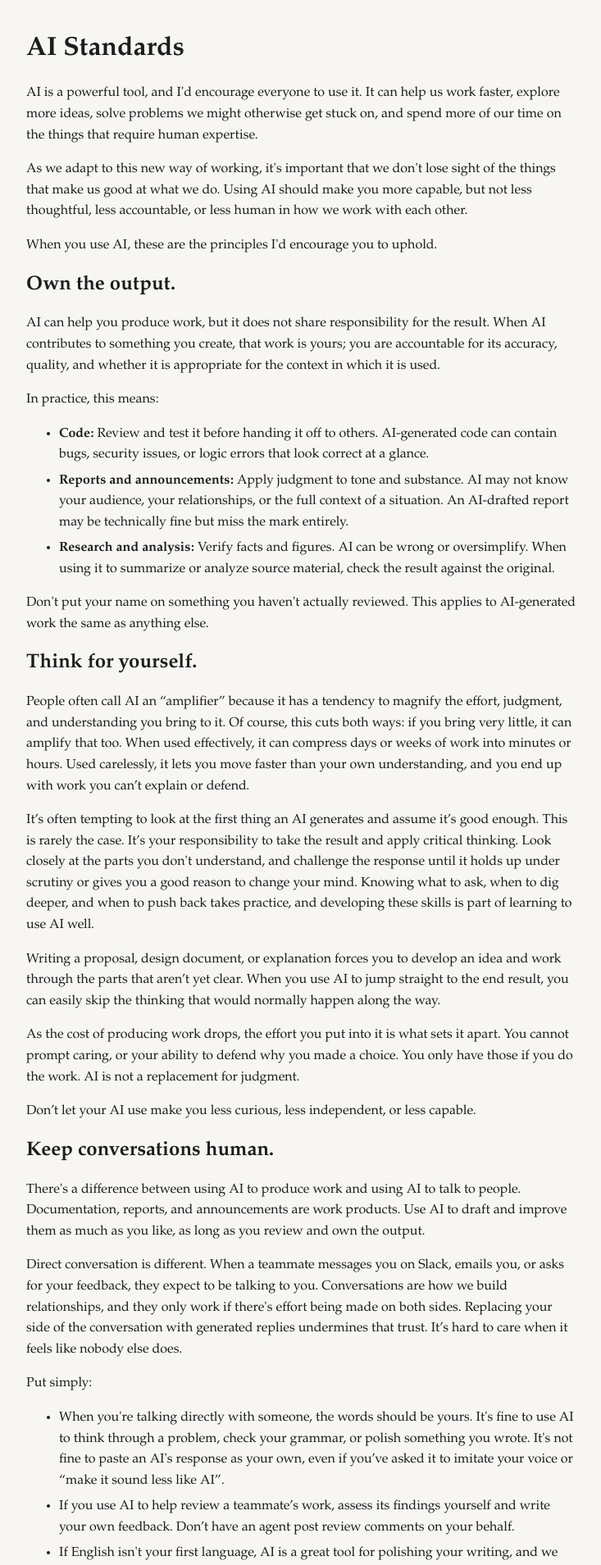
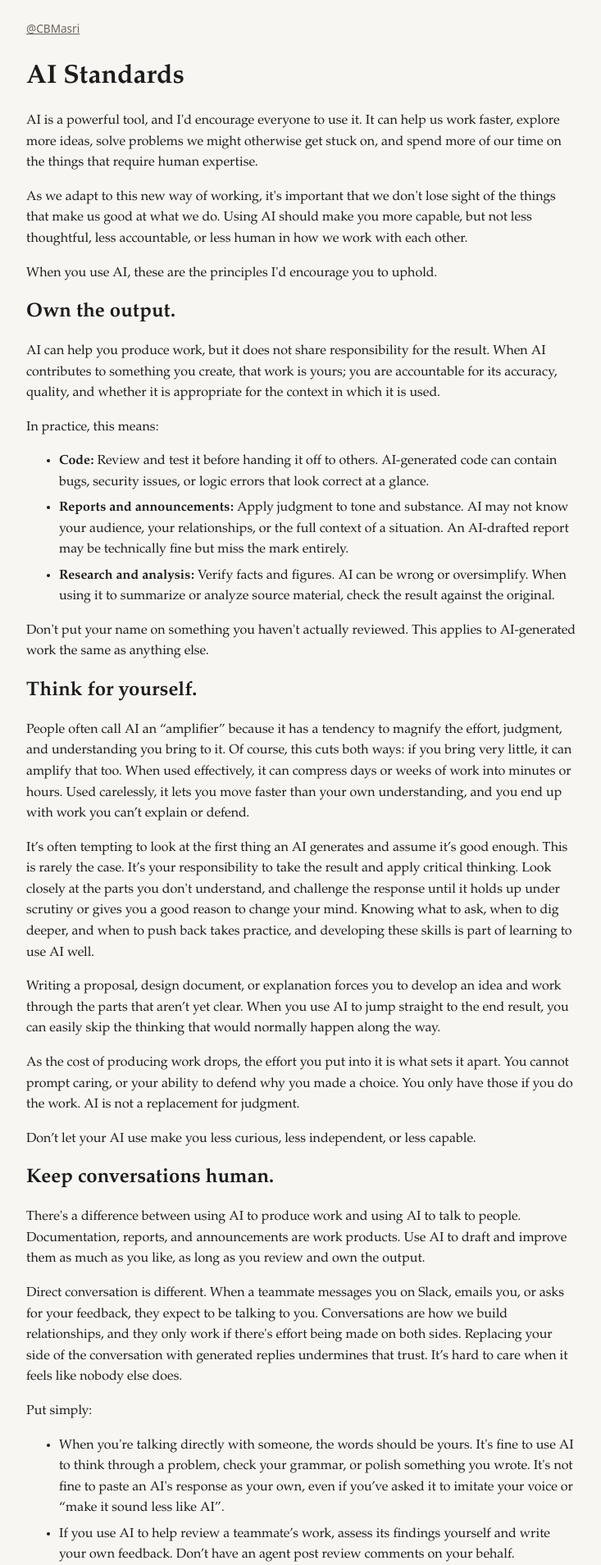
Before and after one commit to CBMasri/ai-standards, a Jekyll site: the page built from standards.md, in a window 1280 px wide. Shown: the top 1909 px of the page at 82% size, without its empty margins (272-1005 px from the left). Built offline with Jekyll 4.4.1, drawn with Linux system fonts in a browser that asks for light colours; our own code applies the rules of GitHub Pages for plain Markdown files; some of the changed text lies outside the part shown.

Commit message:
Update header and footer

```diff
--- a/_layouts/default.html
+++ b/_layouts/default.html
@@ -7,12 +7,14 @@
   <link rel="stylesheet" href="{{ '/assets/site.css' | relative_url }}">
 </head>
 <body>
+  <header>
+    <a href="https://github.com/CBMasri">@CBMasri</a>
+  </header>
   <main>
 {{ content }}
   </main>
   <footer>
-    <a href="https://github.com/CBMasri">@CBMasri</a>
-    <a href="https://github.com/CBMasri/ai-standards">ai-standards</a>
+    <a href="https://github.com/CBMasri/ai-standards">[source]</a>
   </footer>
 </body>
 </html>
--- a/assets/site.css
+++ b/assets/site.css
@@ -9,20 +9,25 @@ body {
   margin: 0;
 }
 
+header {
+  max-width: 42rem;
+  margin: 0 auto;
+  padding: 1.5rem 1.25rem 0;
+}
+
 main {
   max-width: 42rem;
   margin: 0 auto;
-  padding: 2.5rem 1.25rem 2rem;
+  padding: 1.5rem 1.25rem 2rem;
 }
 
 footer {
-  display: flex;
-  justify-content: space-between;
   max-width: 42rem;
   margin: 0 auto;
   padding: 0.5rem 1.25rem 3rem;
 }
 
+header a,
 footer a {
   font-family: system-ui, sans-serif;
   font-size: 0.85rem;
```
